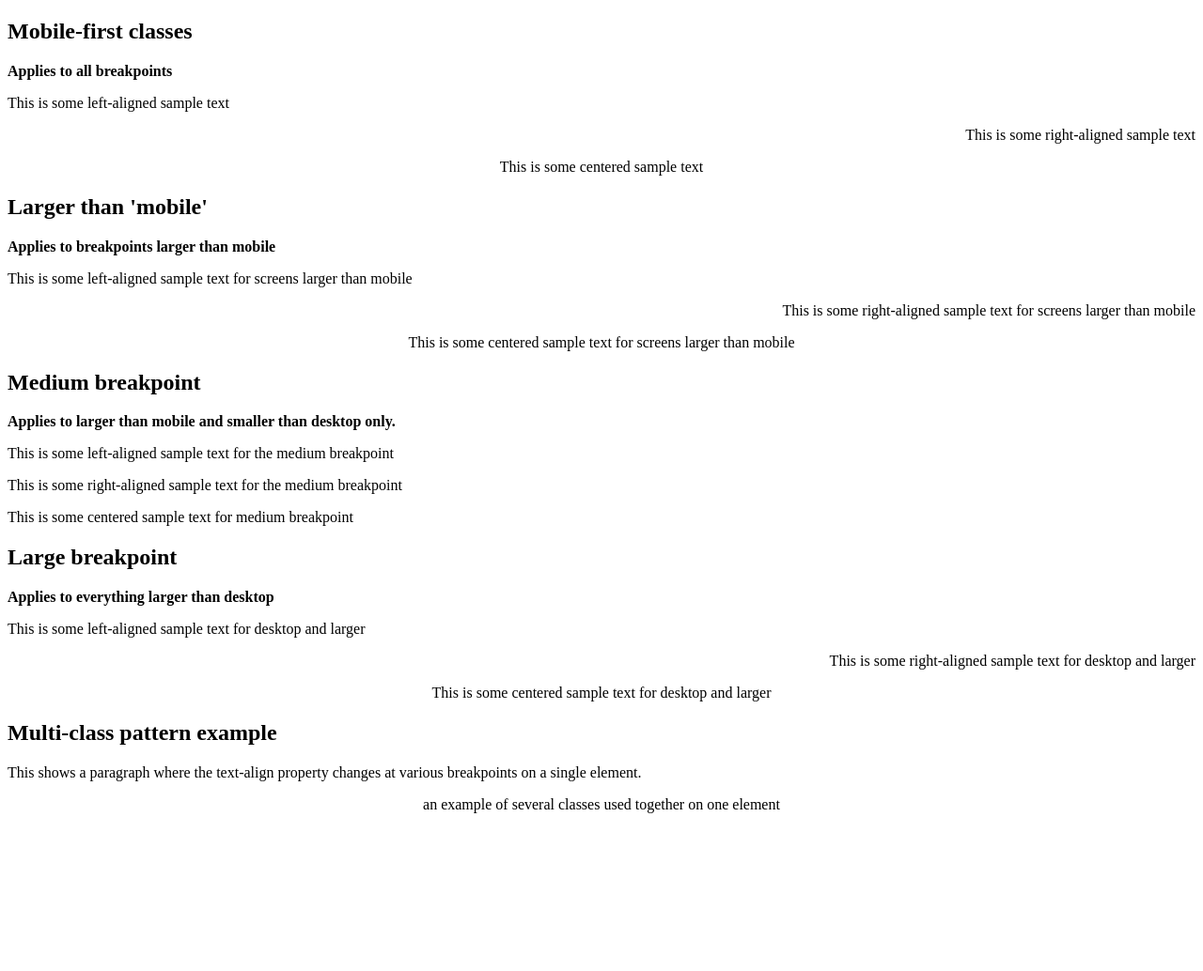
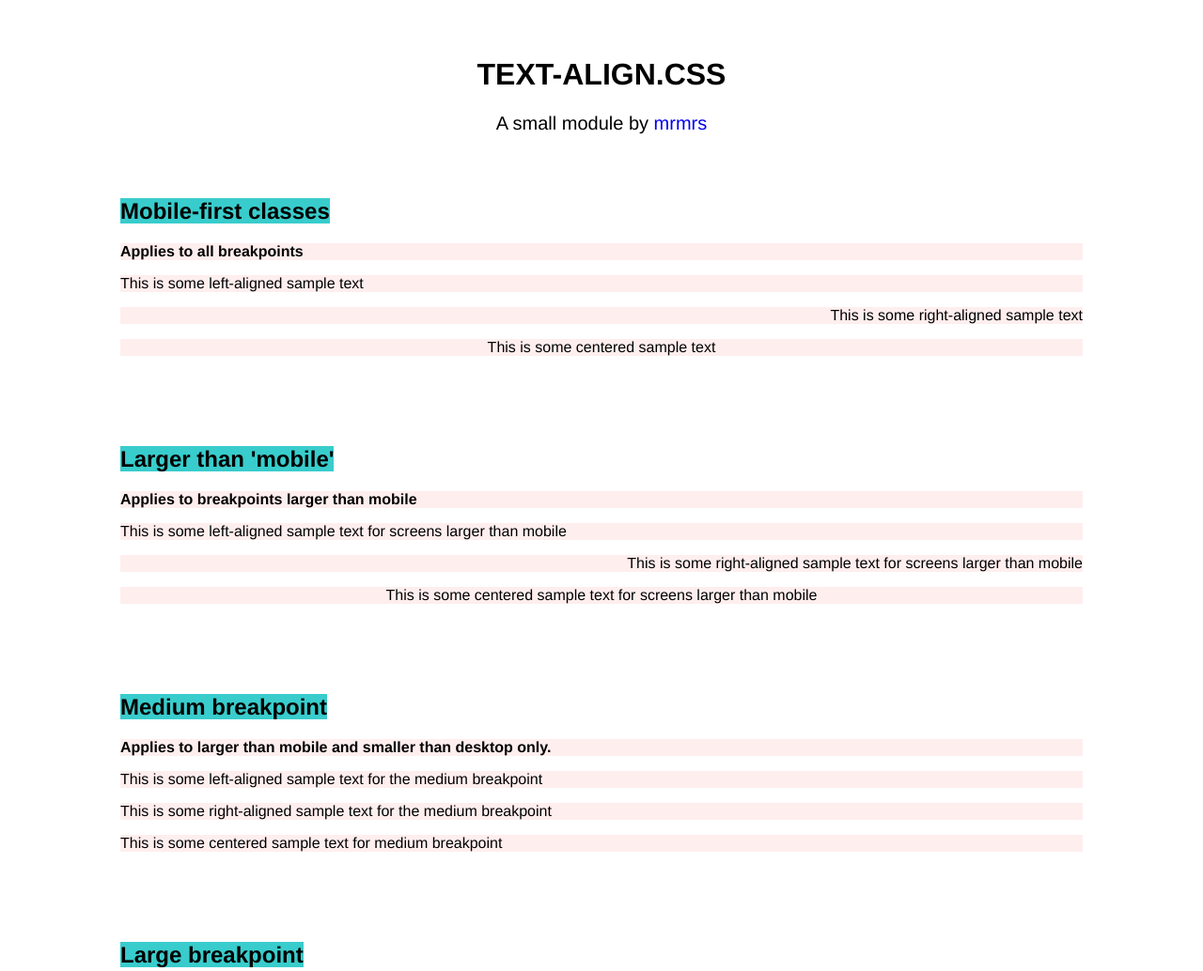
Before and after one commit to sshyran/text-align, a website: page index.html in a window 1280 px wide. Shown: the top 1034 px of the page at 94% size. Before the commit the page ends 882 px from the top, so only its background shows below. Drawn offline with Linux system fonts and the light colour scheme.

Commit message:
Better demo.

```diff
--- a/index.html
+++ b/index.html
@@ -7,40 +7,55 @@
     <meta name="description" content="Demo for text-align.css">
     <meta name="viewport" content="width=device-width, initial-scale=1">
     <link rel="stylesheet" href="text-align.min.css">
+    <style>
+      html { font-family: avenir, helvetica, arial, comic-sans, sans-serif; }
+      .bg-teal  { background: #39CCCC; }
+      .pa { padding: 2rem; }
+      section { margin-bottom: 6rem; }
+      p { background: #FFeeee; }
+      h2 { font-weight: 100; font-size: 20px;  }
+      a { text-decoration: none; }
+    </style>
   </head>
   <body>
+    <header class="pa tc">
+      <h1>TEXT-ALIGN.CSS</h1>
+      <h2>A small module by <a href="http://mrmrs.io">mrmrs</a></h2>
+    </header>
+    <main style="max-width:64em; margin: 0 auto;">
     <section>
-      <h1>Mobile-first classes</h1>
+      <h1><span class="bg-teal">Mobile-first classes</span></h1>
       <p><b>Applies to all breakpoints</b></p>
       <p class="tl">This is some left-aligned sample text</p>
       <p class="tr">This is some right-aligned sample text</p>
       <p class="tc">This is some centered sample text</p>
     </section>
     <section>
-      <h1>Larger than 'mobile'</h1>
+      <h1><span class="bg-teal">Larger than 'mobile'</span></h1>
       <p><b>Applies to breakpoints larger than mobile</b></p>
       <p class="tl-ns">This is some left-aligned sample text for screens larger than mobile</p>
       <p class="tr-ns">This is some right-aligned sample text for screens larger than mobile</p>
       <p class="tc-ns">This is some centered sample text for screens larger than mobile</p>
     </section>
     <section>
-      <h1>Medium breakpoint</h1>
+      <h1><span class="bg-teal">Medium breakpoint</span></h1>
       <p><b>Applies to larger than mobile and smaller than desktop only.</b></p>
       <p class="tl-m">This is some left-aligned sample text for the medium breakpoint</p>
       <p class="tr-m">This is some right-aligned sample text for the medium breakpoint</p>
       <p class="tc-m">This is some centered sample text for medium breakpoint</p>
     </section>
     <section>
-      <h1>Large breakpoint</h1>
+      <h1><span class="bg-teal">Large breakpoint</span></h1>
       <p><b>Applies to everything larger than desktop</b></p>
       <p class="tl-l">This is some left-aligned sample text for desktop and larger</p>
       <p class="tr-l">This is some right-aligned sample text for desktop and larger</p>
       <p class="tc-l">This is some centered sample text for desktop and larger</p>
     </section>
     <section>
-      <h1>Multi-class pattern example</h1>
-      <p>This shows a paragraph where the text-align property changes at various breakpoints on a single element.
-      <p class="tr tl-m tc-ns">an example of several classes used together on one element</p>
+      <h1><span class="bg-teal">Multi-class pattern example</span></h1>
+        <p class="tr tl-m tc-ns">
+         This shows a paragraph where the text-align property changes at various breakpoints on a single element.</p>
     </section>
+  </main>
   </body>
 </html>
```
